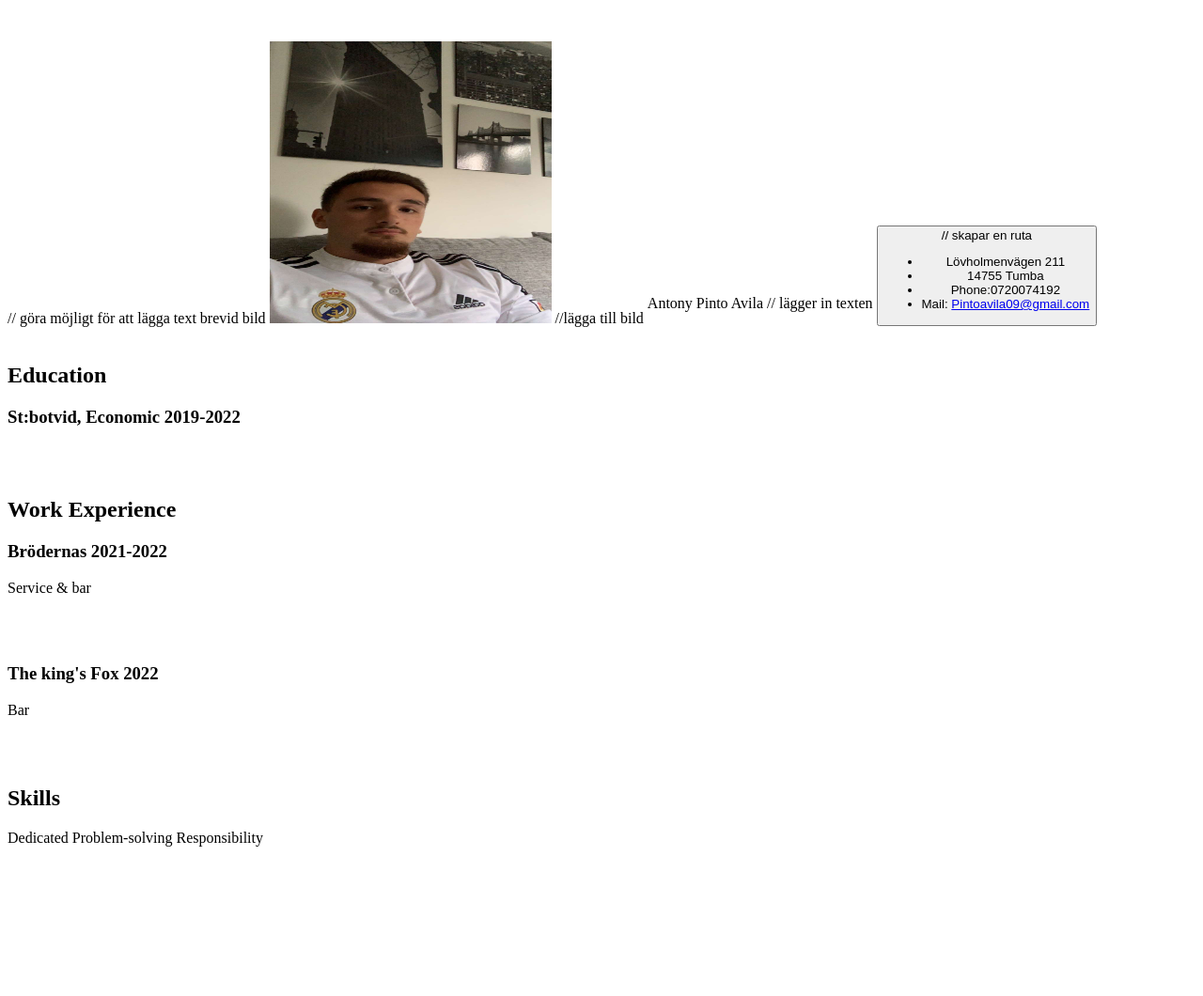
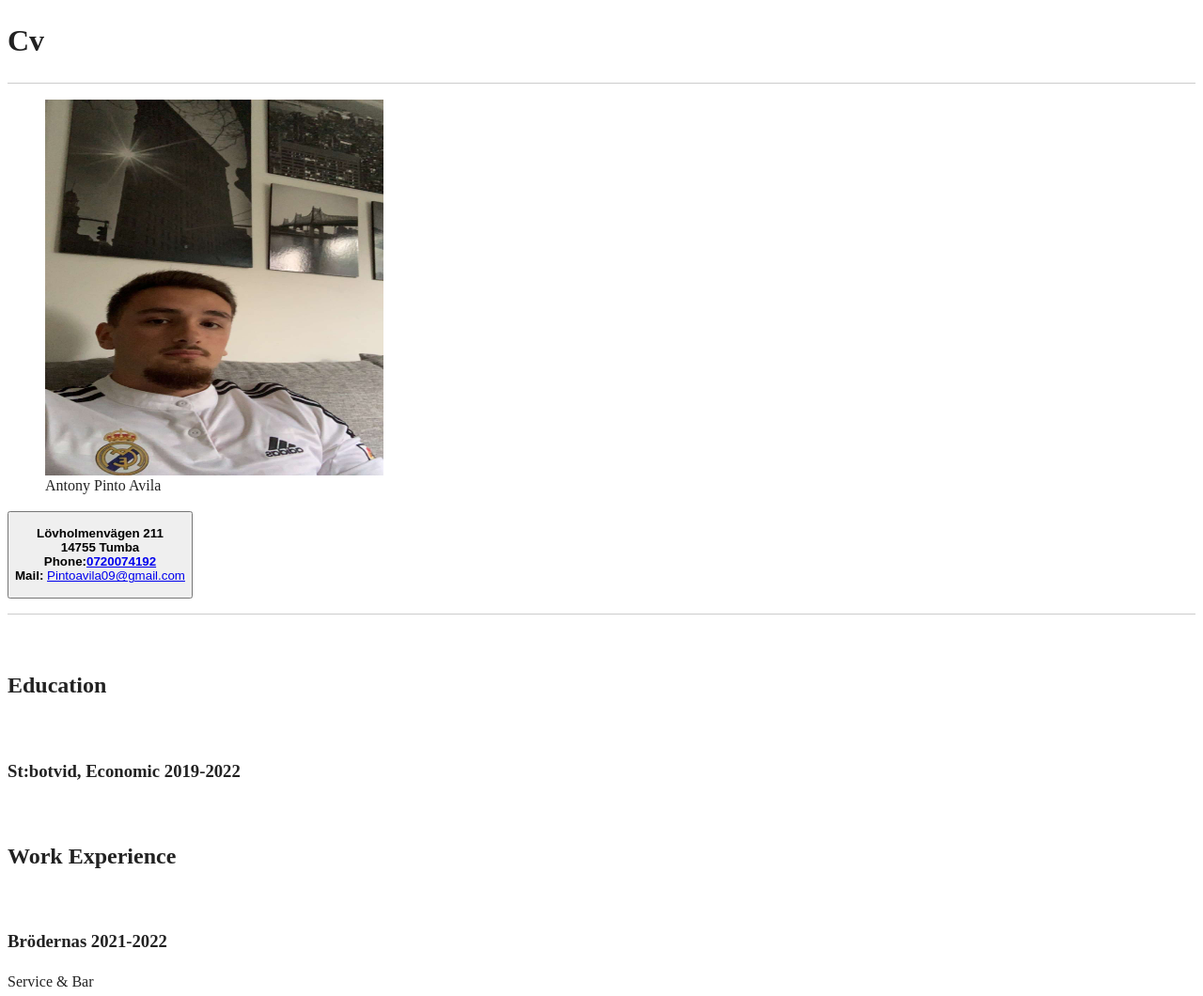
Before and after one commit to Medieinstitutet/cv-med-css-Antony, a plain HTML site: page CV/index.html-CV.html in a window 1280 px wide. Shown: the top 1060 px of the page at 94% size. Before the commit the page ends 917 px from the top, so only its background shows below. Drawn offline with Linux system fonts and the light colour scheme; files that its build step writes are made by us from their sources.

Commit message:
Add files via upload
Ny

```diff
--- a/CV/index.html-CV.html
+++ b/CV/index.html-CV.html
@@ -3,59 +3,71 @@
 
 <html class="no-js" lang="en">
 
-<head>
-    <meta charset="utf-8">
-    <title>Cv</title>
-</head>
+   <head>
+        <meta charset="UTF-8">
+        <meta name="author" content="Antony Pinto Avila">
+        <meta name="description" content="Det här är mitt hur mitt Cv ser ut">
+        <title>Cv</title>
+        <link rel="icon" href="html.png" type="image/x-icon">
+        <link rel="stylesheet" href="main.css" type="text/css">
+   </head>
 
 
 <body>
-    <header>
-        <br></br>
             <main>
-                  <div style="display:inline-block;vertical-align:bottom;"> // göra möjligt för att lägga text brevid bild
-                  <img src="pirre.jpg" alt="pirre" width="300"height="300"> //lägga till bild
-                 </div>
-                 <div style="display:inline-block;">
-                  <p>Antony Pinto Avila</p>
-                 </div> // lägger in texten
-           <button> // skapar en ruta
-           <nav>
-                     <ul>
-                       <li>Lövholmenvägen 211</li>
-                       <li>14755 Tumba</li>
-                       <li>Phone:0720074192</li>
-                       <li>Mail: <a href="pintoavila09@gmail.com">Pintoavila09@gmail.com</a></li>
-                    </ul>
-          </nav>
+               <h1>Cv</h1>
+               <hr>
+                  <figure>
+                     <img src="pirre.jpg" alt="Antony Pinto Avila" width="360" height="400">
+            <figcaption>Antony Pinto Avila</figcaption>
+                  </figure>
+         </main>
+      <aside>
+         <nav>
+           <button>
+                     <dl>
+                       <dt>
+                        <strong> Lövholmenvägen 211<br> 14755 Tumba<br>Phone:<a href="tel:+46720074192">0720074192</a><br>Mail: </strong> <a href="mailto:Pintoavila09@gmail.com">Pintoavila09@gmail.com</a>
+                        </dt>
+                    </dl>
+
           </button>
-    <br></br>
-       <section>
+         </nav>
+         </aside>
+          <hr>
+         <section>
                  <article>
+             <br>
                     <h2>Education</h2>
+                    <br>
                      <h3>St:botvid, Economic 2019-2022</h3>
-                </article>
-    <br></br>
+
+                  </article>
                 <article>
+                  <br>
                   <h2>Work Experience</h2>
-                </article>
+
+               </article>
                 <article>
-                  <h3>Brödernas 2021-2022</a></h3>
-                   <p>Service & bar</p>
+                  <br>
+                  <h3>Brödernas 2021-2022</h3>
+                   <p>Service &  Bar</p>
+
                </article>
-    <br></br>
                <article>
+                  <br>
                  <h3>The king's Fox 2022 </h3>
-                 <p>Bar</p>
+                 <p>Servis &  Bar</p>
+
                </article>
-    <br></br>
                <article>
+                  <br>
                   <h2>Skills</h2>
-               </article>
                     <p>Dedicated Problem-solving Responsibility</p>
-               </section>
-        </main>
-   </header>
+                  </article>
+
+          </section>
+
 </body>
 
 </html>
```
